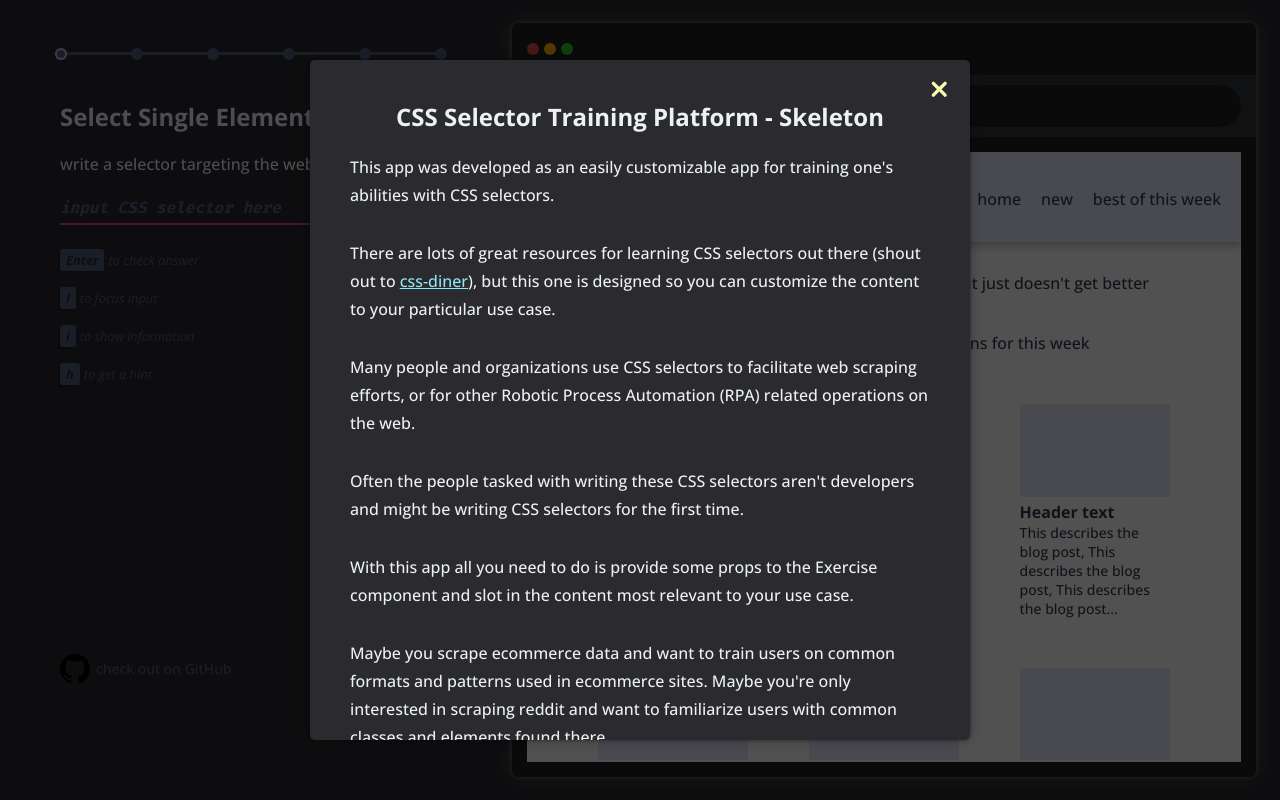
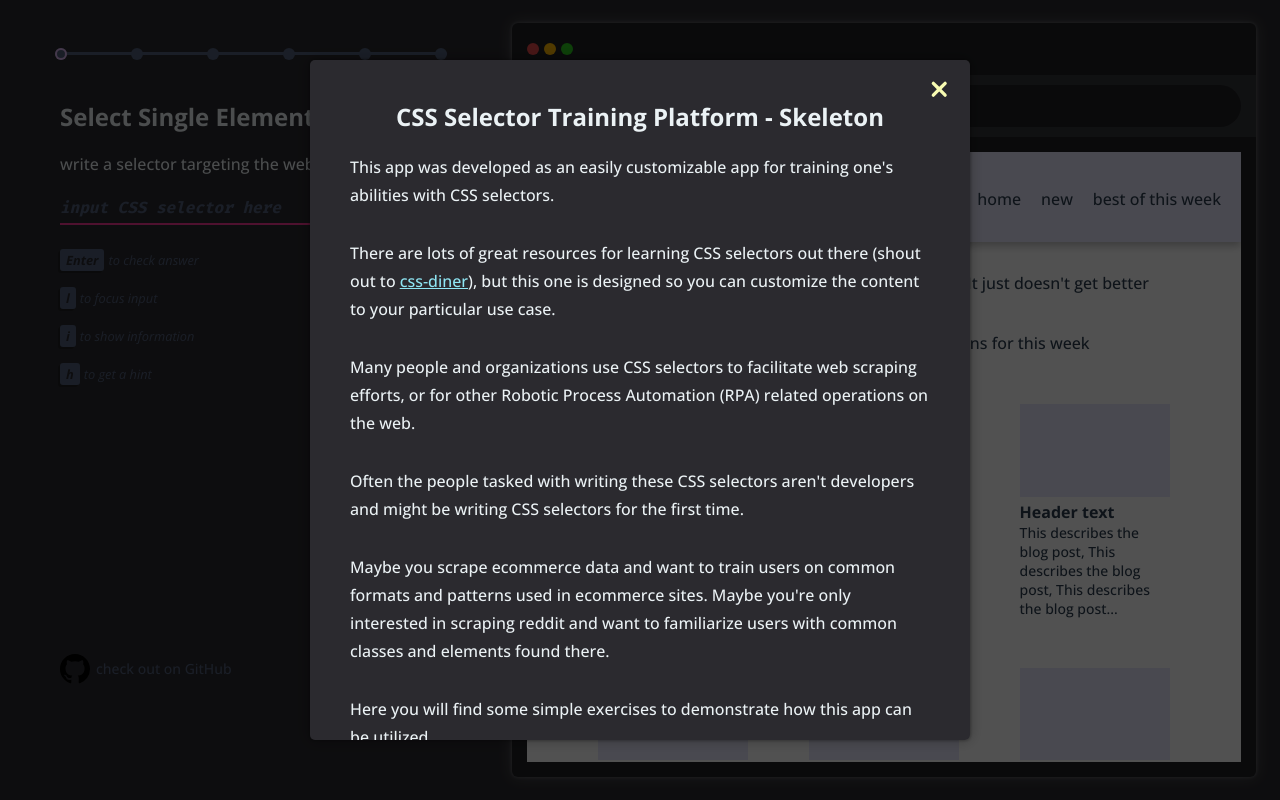
Before and after one commit to scootyboots/css-selector-training-platform, a Vue app: page /css-selector-training-platform/example-exercise/single in a window 1280 px wide. Built offline with nearby package versions, Linux system fonts and the light colour scheme.

Commit message:
update readme and intial modal contents

```diff
--- a/src/components/modal_content/SelectSingleModalContent.vue
+++ b/src/components/modal_content/SelectSingleModalContent.vue
@@ -14,11 +14,9 @@
 
 <p>Often the people tasked with writing these CSS selectors aren't developers and might be writing CSS selectors for the first time.</p>
 
-<p>With this app all you need to do is provide some props to the Exercise component and slot in the content most relevant to your use case.</p>
-
 <p>Maybe you scrape ecommerce data and want to train users on common formats and patterns used in ecommerce sites. Maybe you're only interested in scraping reddit and want to familiarize users with common classes and elements found there.</p>
 
-<p>Here you will find 5 simple exercises to demonstrate how this app can be utilized.</p>
+<p>Here you will find some simple exercises to demonstrate how this app can be utilized.</p>
 
 </template>
 
```
Also changed, not shown: 1 other file (tests, documents, lock files or other folders).
